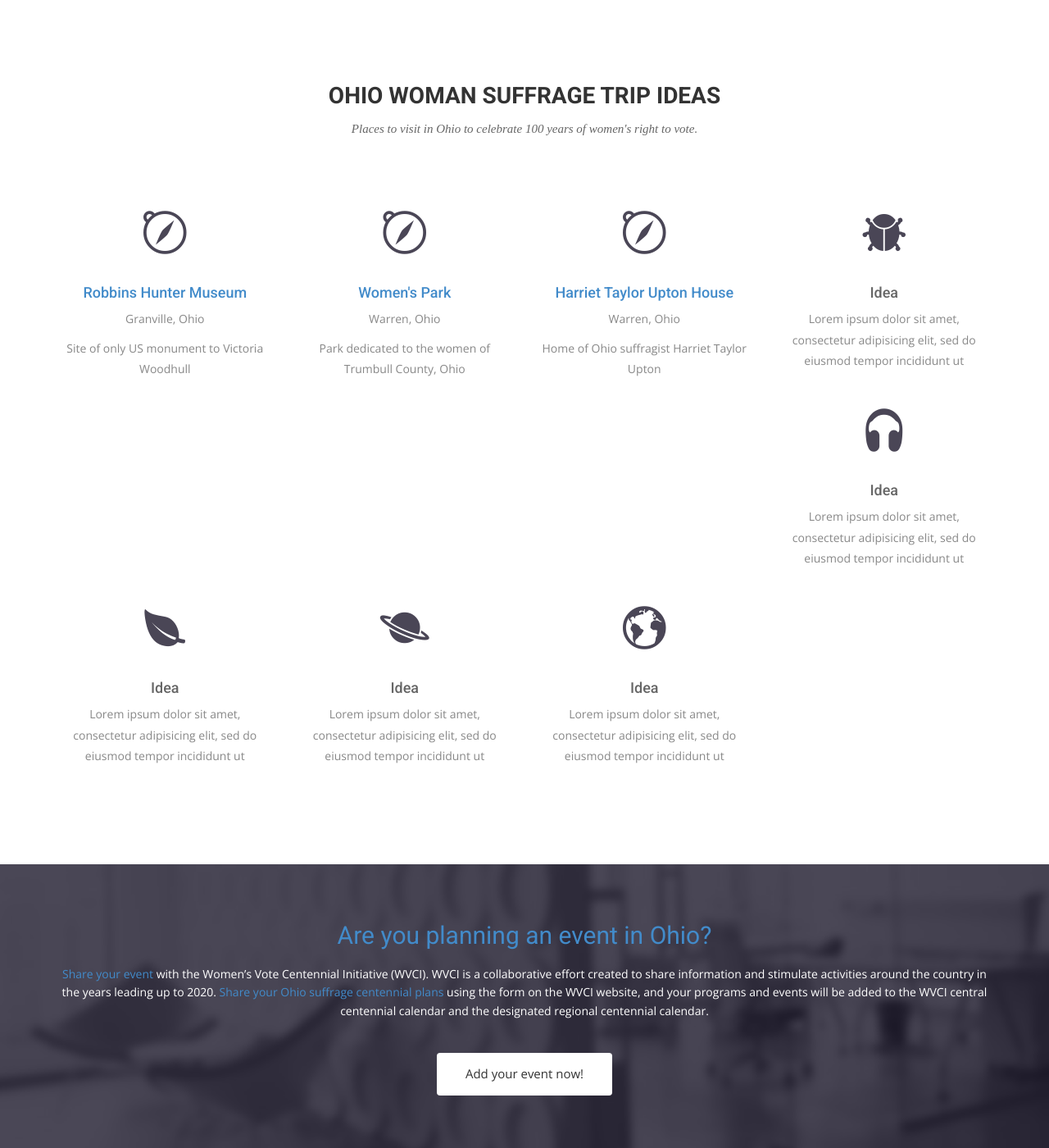
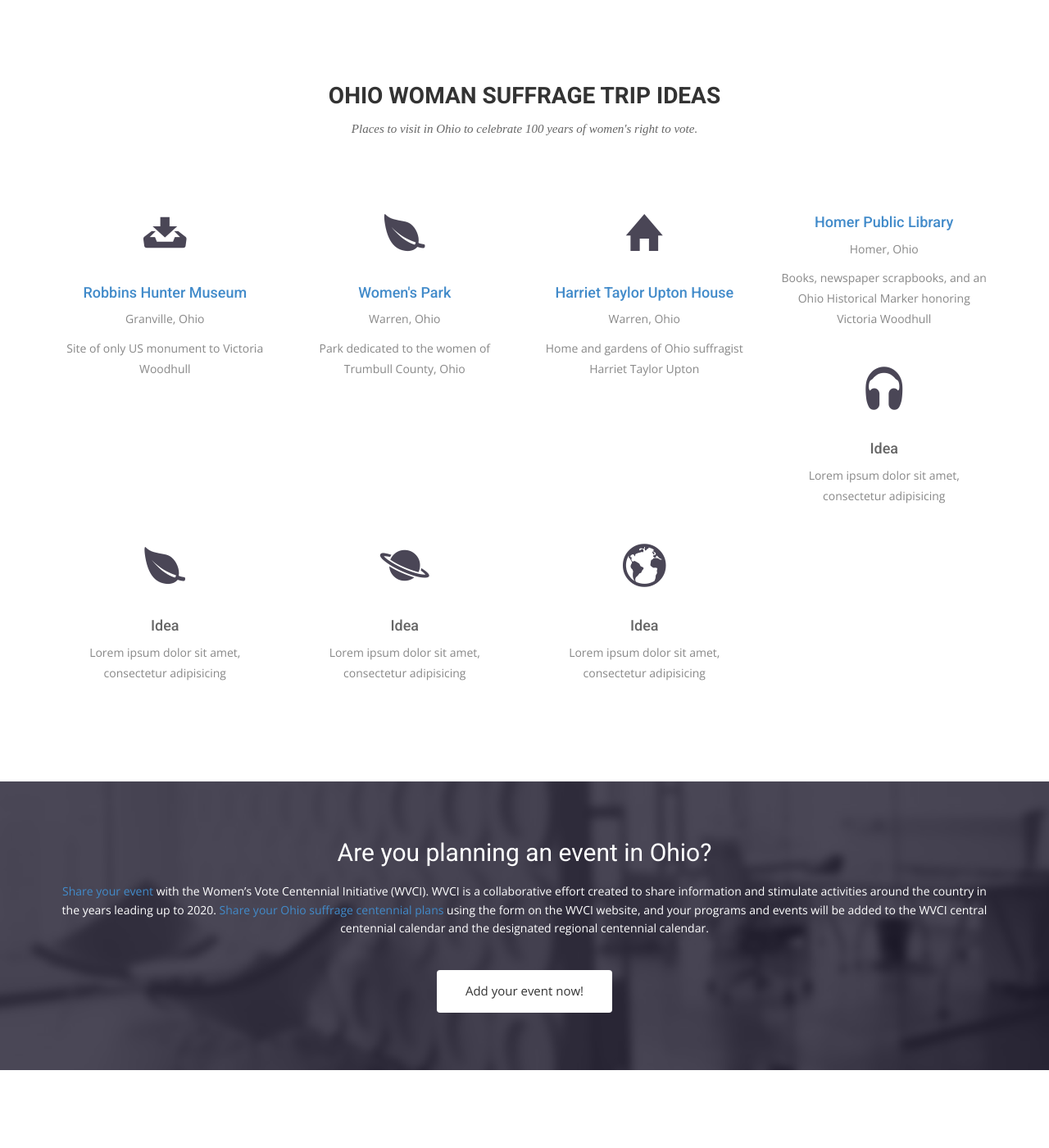
Before and after one commit to OhioSuffrageCentennial/ohiosuffragecentennial, a Jekyll site: the page built from index.html, in a window 1280 px wide and 1400 px high, scrolled down 2771 px. Shown: the whole window at 82% size. Built offline with Jekyll 4.4.1, drawn with Linux system fonts in a browser that asks for light colours; nearby versions of some CDN libraries; some web fonts are replaced.

Commit message:
update index

```diff
--- a/index.html
+++ b/index.html
@@ -76,15 +76,15 @@
     <div class="row ">
       <div class="col-sm-6 col-md-3">
         <div class="service-item">
-          <i class="ion-compass"></i>
-          <h4><a href="http://www.robbinshunter.org" target="_blank"> Robbins Hunter Museum</a></h4>
+          <i class="ion-archive"></i>
+          <h4><a href="http://www.robbinshunter.org" target="_blank">Robbins Hunter Museum</a></h4>
           <p>Granville, Ohio </p>
           <p>Site of only US monument to Victoria Woodhull </p>
         </div>
       </div>
       <div class="col-sm-6 col-md-3">
         <div class="service-item">
-          <i class="ion-compass"></i>
+          <i class="ion-leaf"></i>
           <h4><a href="http://www.uptonhouse.org/Park.html" target="_blank">Women's Park</h4>
           <p>Warren, Ohio </p>
           <p>Park dedicated to the women of Trumbull County, Ohio </p>
@@ -92,45 +92,46 @@
       </div>
       <div class="col-sm-6 col-md-3">
         <div class="service-item">
-          <i class="ion-compass"></i>
+          <i class="ion-home"></i>
           <h4><a href="http://www.uptonhouse.org/" target="_blank">Harriet Taylor Upton House</h4>
           <p>Warren, Ohio </p>
-          <p>Home of Ohio suffragist Harriet Taylor Upton </p>
+          <p>Home and gardens of Ohio suffragist Harriet Taylor Upton </p>
         </div>
       </div>
       <div class="col-sm-6 col-md-3">
         <div class="service-item">
-          <i class="ion-bug"></i>
-          <h4>Idea</h4>
-          <p>Lorem ipsum dolor sit amet, consectetur adipisicing elit, sed do eiusmod tempor incididunt ut </p>
+          <i class="ion-book"></i>
+          <h4><a href="https://homer.lib.oh.us/content/victoria-claflin-woodhull" target="_blank">Homer Public Library</a></h4>
+          <p>Homer, Ohio</p>
+          <p>Books, newspaper scrapbooks, and an Ohio Historical Marker honoring Victoria Woodhull </p>
         </div>
       </div>
       <div class="col-sm-6 col-md-3">
         <div class="service-item">
           <i class="ion-headphone"></i>
           <h4>Idea</h4>
-          <p>Lorem ipsum dolor sit amet, consectetur adipisicing elit, sed do eiusmod tempor incididunt ut </p>
+          <p>Lorem ipsum dolor sit amet, consectetur adipisicing </p>
         </div>
       </div>
       <div class="col-sm-6 col-md-3">
         <div class="service-item">
           <i class="ion-leaf"></i>
           <h4>Idea</h4>
-          <p>Lorem ipsum dolor sit amet, consectetur adipisicing elit, sed do eiusmod tempor incididunt ut </p>
+          <p>Lorem ipsum dolor sit amet, consectetur adipisicing </p>
         </div>
       </div>
       <div class="col-sm-6 col-md-3">
         <div class="service-item">
           <i class="ion-planet"></i>
           <h4>Idea</h4>
-          <p>Lorem ipsum dolor sit amet, consectetur adipisicing elit, sed do eiusmod tempor incididunt ut </p>
+          <p>Lorem ipsum dolor sit amet, consectetur adipisicing </p>
         </div>
       </div>
       <div class="col-sm-6 col-md-3">
         <div class="service-item">
           <i class="ion-earth"></i>
           <h4>Idea</h4>
-          <p>Lorem ipsum dolor sit amet, consectetur adipisicing elit, sed do eiusmod tempor incididunt ut </p>
+          <p>Lorem ipsum dolor sit amet, consectetur adipisicing </p>
         </div>
       </div>
     </div>
```
